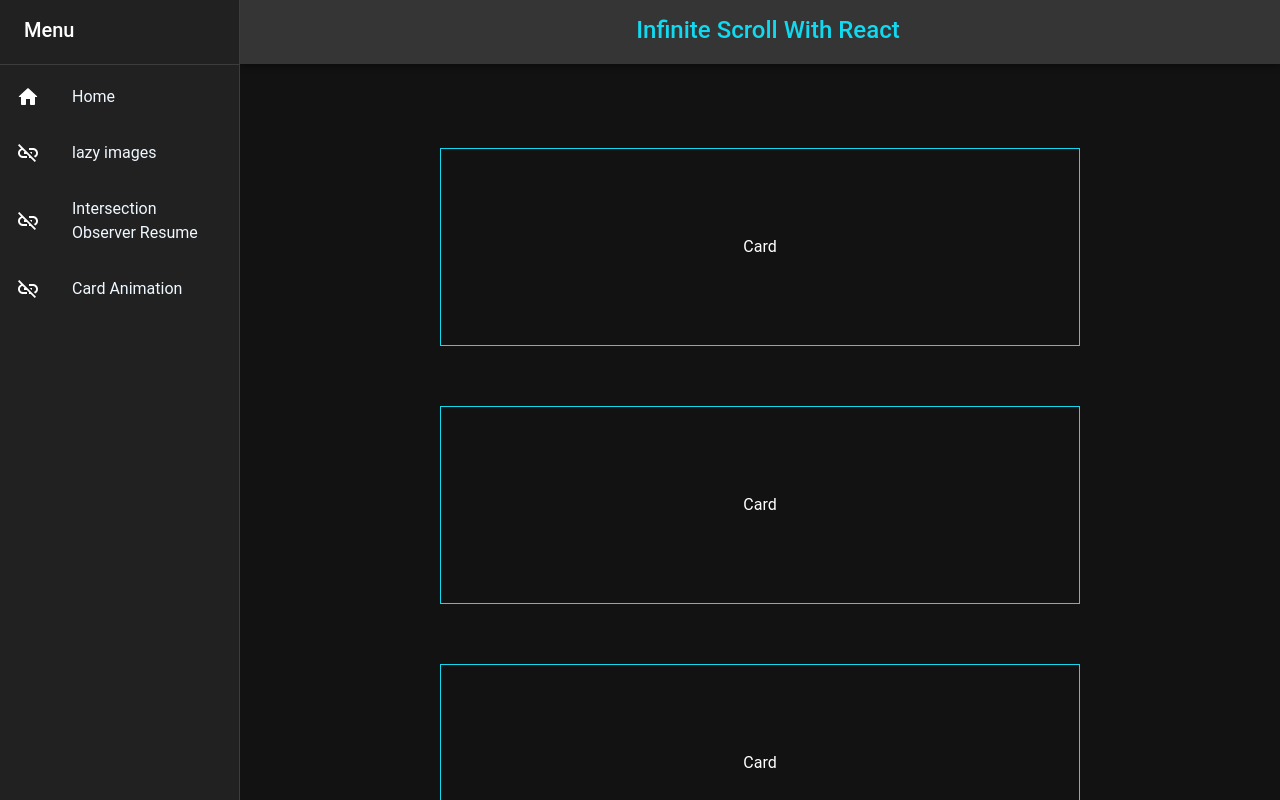
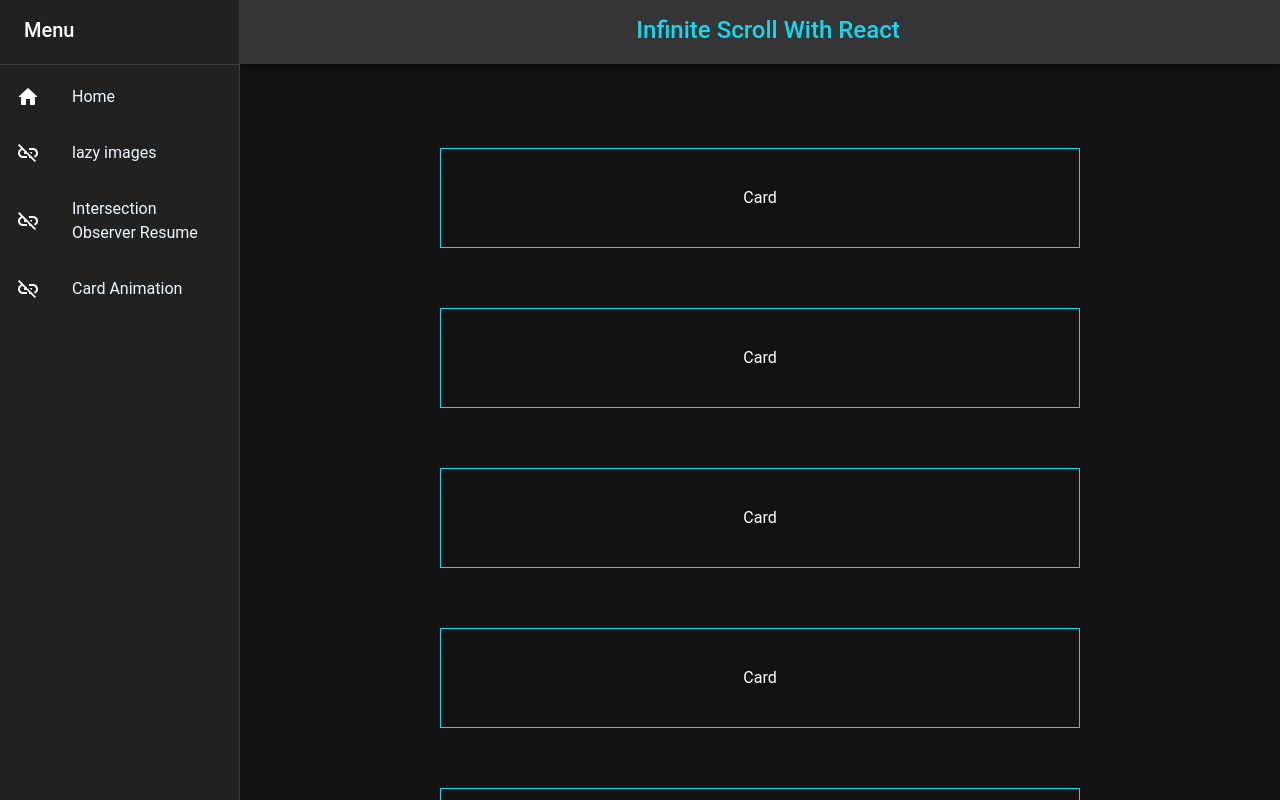
Before and after one commit to pierslabs/react-infinite-scroll, a React (Vite) app: page /card-animation in a window 1280 px wide. Shown: the top 800 px of the page. Built offline with nearby package versions, Linux system fonts and the light colour scheme.

Commit message:
add styles

```diff
--- a/src/index.css
+++ b/src/index.css
@@ -31,6 +31,7 @@
 }
 
 .card {
+  margin: 30px;
   transform: translateX(400px);
   opacity: 0;
   transition: transform 0.3s ease-out, opacity 0.3s ease-out;
@@ -50,9 +51,11 @@
 }
 
 .list-item {
-  padding: 10%;
+  justify-content: center;
+  align-items: center;
+  display: flex;
   border: 1px solid rgb(16, 217, 240);
   width: 50vw;
-  margin: 30px;
+  height: 100px;
   text-align: center;
 }
--- a/src/pages/LazyImages.tsx
+++ b/src/pages/LazyImages.tsx
@@ -52,7 +52,7 @@ const LazyImages = () => {
             key={source}
             data-src={source}
             alt="motocross"
-            style={{ width: "50%", height: "auto" }}
+            style={{ width: "70%", height: "auto" }}
             src={placeholder}
           />
         ))}
```
